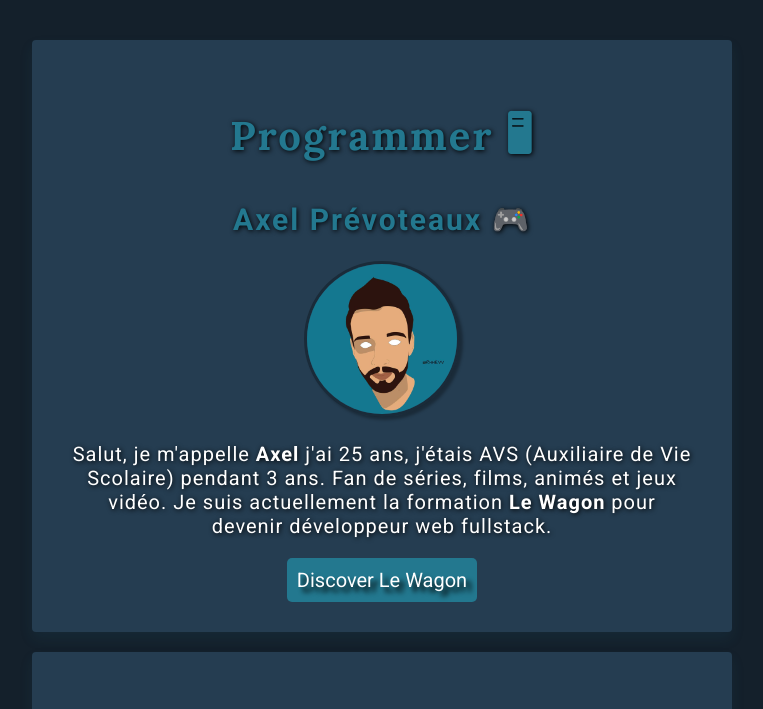
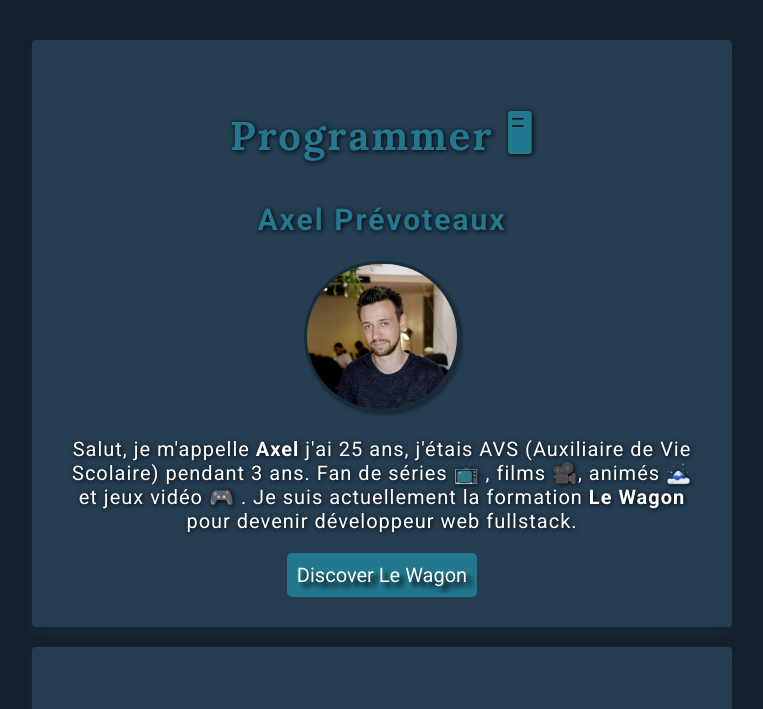
Before and after one commit to axLpre/profile, a plain HTML site: page index.html in a window 1280 px wide. Shown: the top 709 px of the page, without its empty margins (258-1021 px from the left). Drawn offline with Linux system fonts and the light colour scheme.

Commit message:
summoners war

```diff
--- a/index.html
+++ b/index.html
@@ -13,9 +13,9 @@
 	<div class="container">
 		<div class="card-white" id="introduction">
 			<h1>Programmer 🖥</h1>
-			<h2 id="color">Axel Prévoteaux 🎮</h2>
-			<img src="images/moi.jpg" alt="img-axl">
-				<p>Salut, je m'appelle <strong>Axel</strong> j'ai 25 ans, j'étais AVS (Auxiliaire de Vie Scolaire) pendant 3 ans. Fan de séries, films, animés et jeux vidéo. Je suis actuellement la formation <strong>Le Wagon</strong> pour devenir développeur web fullstack.
+			<h2 id="color">Axel Prévoteaux</h2>
+			<img src="images/axel.jpg" alt="profil-picture">
+				<p>Salut, je m'appelle <strong>Axel</strong> j'ai 25 ans, j'étais AVS (Auxiliaire de Vie Scolaire) pendant 3 ans. Fan de séries 📺 , films 🎥, animés 🗻 et jeux vidéo 🎮 . Je suis actuellement la formation <strong>Le Wagon </strong> pour devenir développeur web fullstack.
 				</p>
 			<a id="btn-color" href="https://www.lewagon.com/fr" target="_blank">Discover Le Wagon
 			</a>
```
Also changed, not shown: images/axel.jpg (added).
